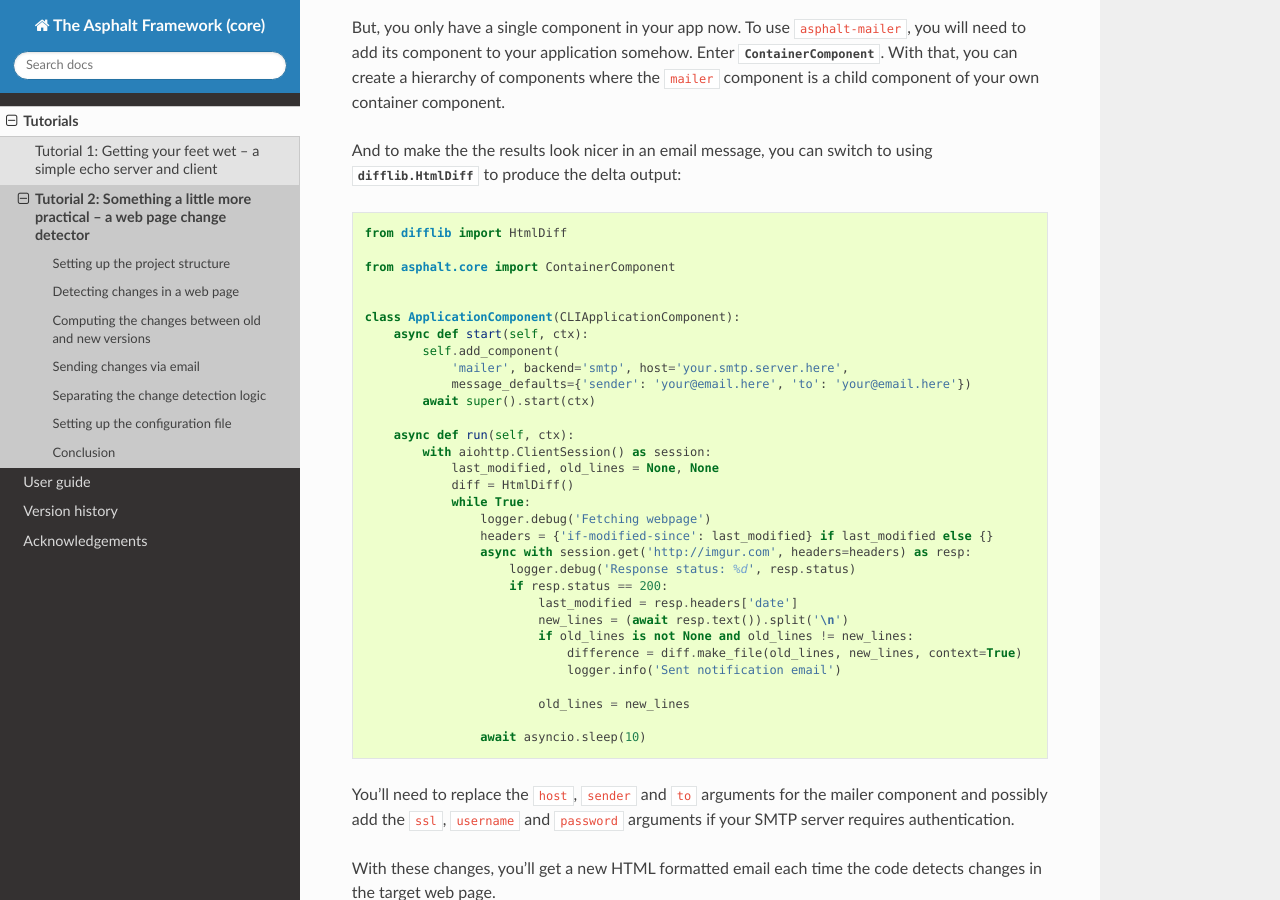
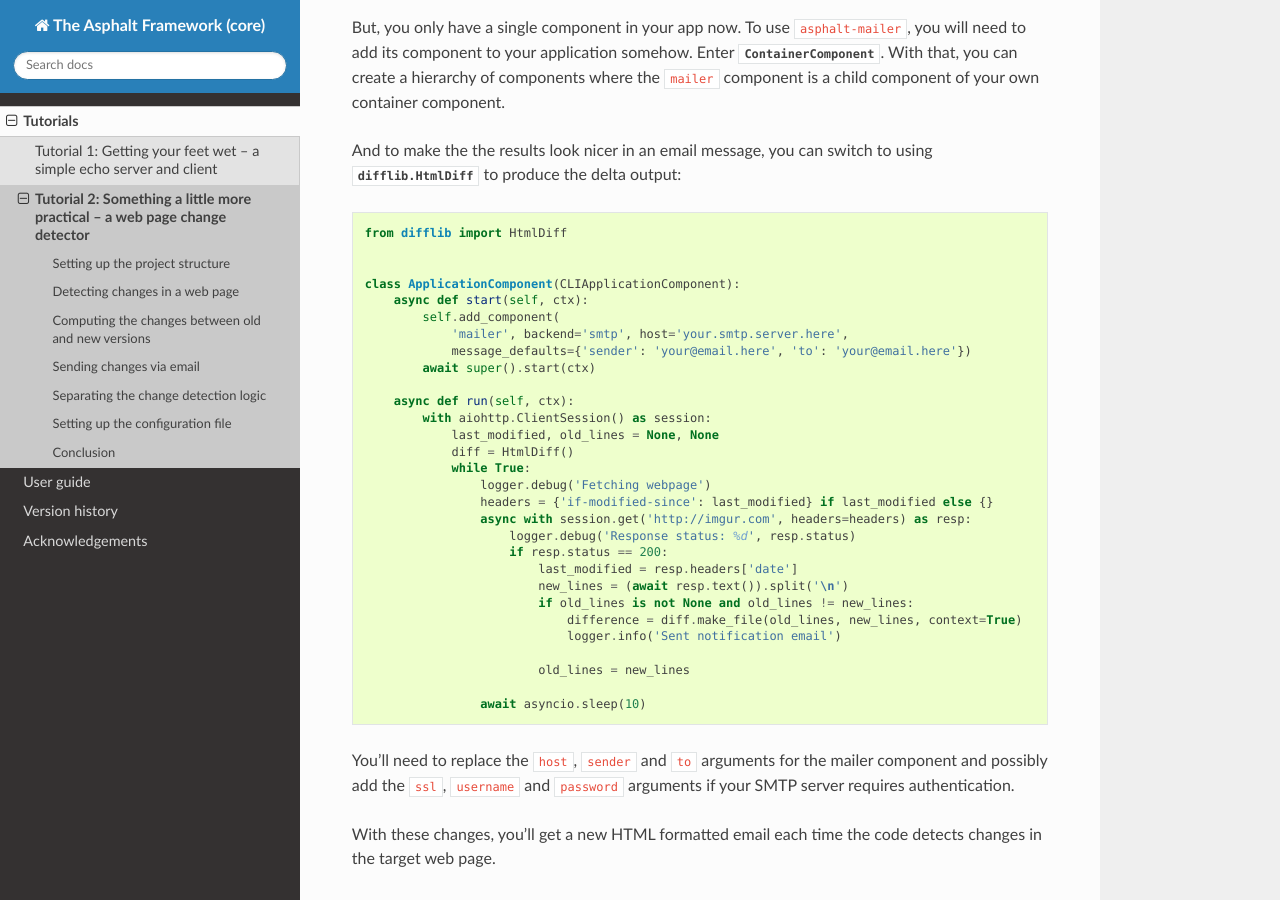
Before and after one commit to asphalt-framework/asphalt, a Sphinx documentation site: the page built from docs/tutorials/webnotifier.rst, in a window 1280 px wide and 900 px high, scrolled down 2823 px. Built offline with Sphinx 7.4.7 and the Read the Docs theme 2.0.0, drawn with Linux system fonts in a browser that asks for light colours.

Commit message:
Removed unnecessary import in example (fixes #20)

```diff
--- a/docs/tutorials/webnotifier.rst
+++ b/docs/tutorials/webnotifier.rst
@@ -140,8 +140,6 @@ And to make the the results look nicer in an email message, you can switch to us
 :class:`difflib.HtmlDiff` to produce the delta output::
 
     from difflib import HtmlDiff
-
-    from asphalt.core import ContainerComponent
 
 
     class ApplicationComponent(CLIApplicationComponent):
```
